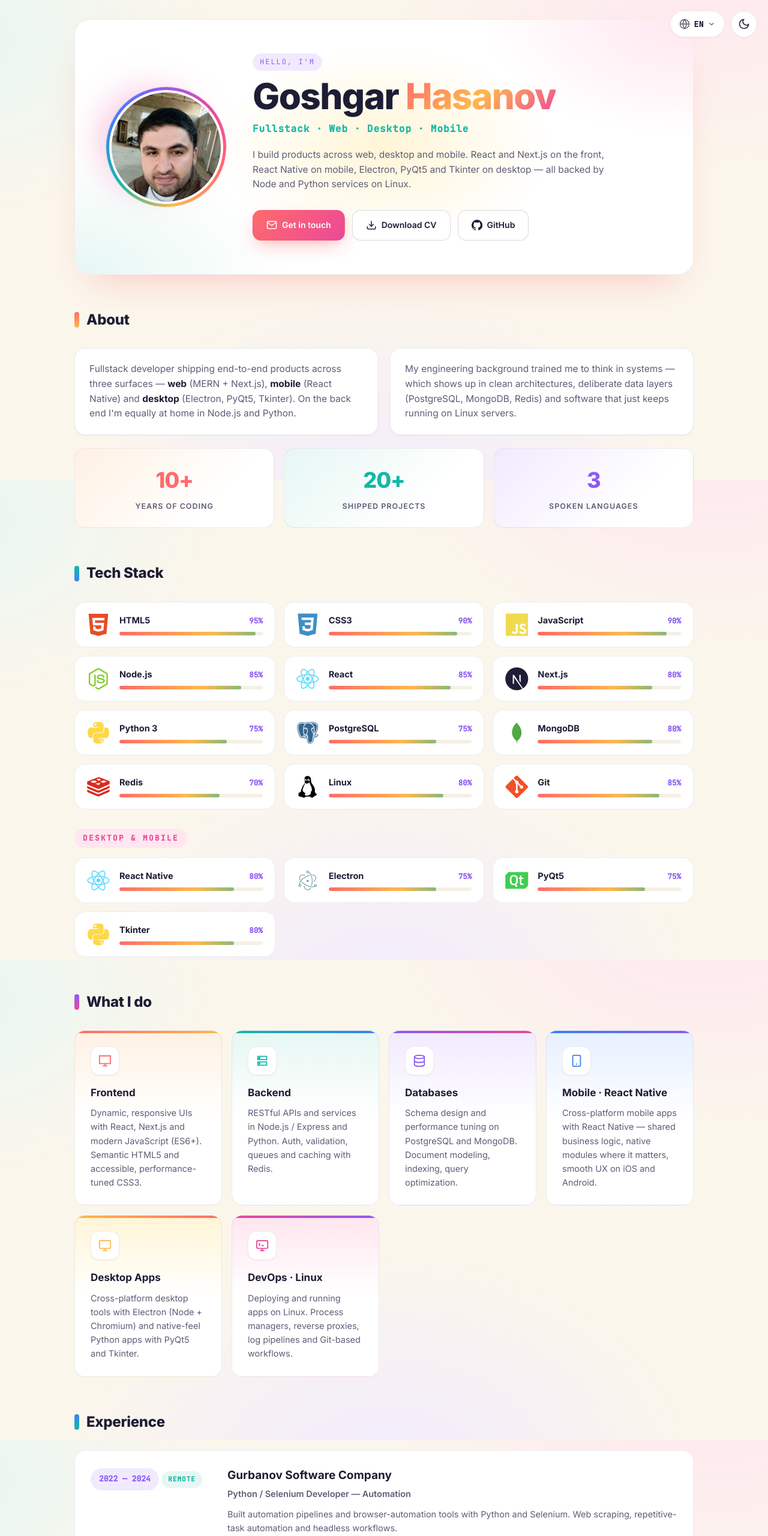
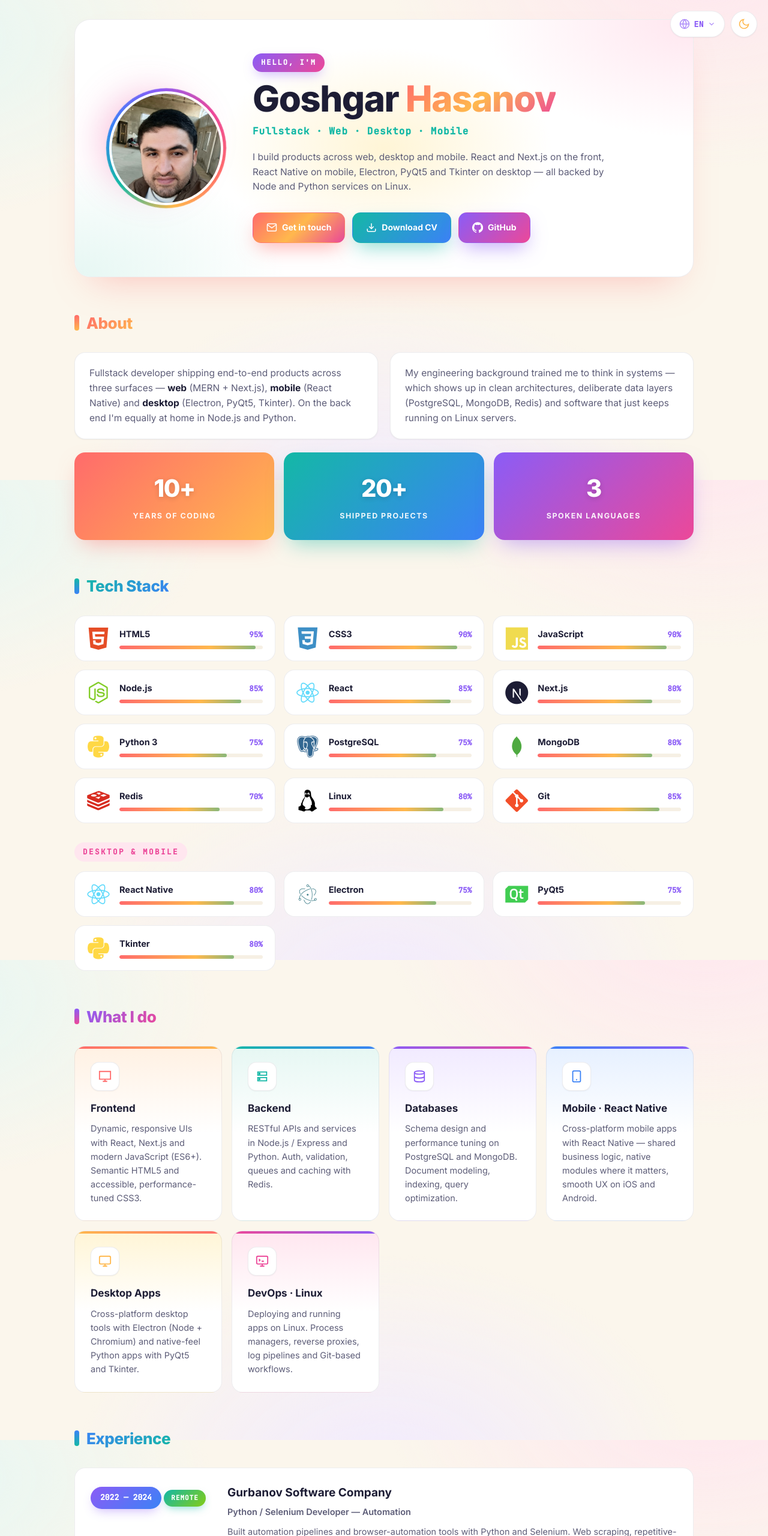
Before and after one commit to goshgarhasanov/goshgarhasanov.github.io, a plain HTML site: page index.html in a window 1280 px wide. Shown: the top 2560 px of the page at 60% size. Drawn offline with nearby package versions, Linux system fonts and the light colour scheme; no server answers.

Commit message:
More color: gradient buttons (3 distinct), gradient stats, colorful contact cards & badges, gradient section titles

```diff
--- a/index.html
+++ b/index.html
@@ -70,7 +70,7 @@
               <svg viewBox="0 0 24 24" width="18" height="18" fill="none" stroke="currentColor" stroke-width="2"><path d="M21 15v4a2 2 0 0 1-2 2H5a2 2 0 0 1-2-2v-4"/><path d="M7 10l5 5 5-5"/><path d="M12 15V3"/></svg>
               <span data-i18n="hero.cta.cv">Download CV</span>
             </a>
-            <a class="btn ghost" href="https://github.com/goshgarhasanov" target="_blank" rel="noopener">
+            <a class="btn gh" href="https://github.com/goshgarhasanov" target="_blank" rel="noopener">
               <svg viewBox="0 0 24 24" width="18" height="18" fill="currentColor"><path d="M12 .5a12 12 0 0 0-3.79 23.4c.6.1.82-.26.82-.58v-2c-3.34.72-4.04-1.6-4.04-1.6-.55-1.39-1.34-1.76-1.34-1.76-1.1-.75.08-.74.08-.74 1.21.08 1.85 1.24 1.85 1.24 1.07 1.84 2.81 1.3 3.5 1 .1-.78.42-1.3.76-1.6-2.66-.3-5.47-1.33-5.47-5.93 0-1.3.47-2.38 1.24-3.22-.13-.3-.54-1.52.12-3.17 0 0 1-.32 3.3 1.23a11.5 11.5 0 0 1 6 0c2.3-1.55 3.3-1.23 3.3-1.23.66 1.65.25 2.87.12 3.17.77.84 1.24 1.92 1.24 3.22 0 4.61-2.81 5.62-5.49 5.92.43.37.81 1.1.81 2.22v3.29c0 .32.21.7.83.58A12 12 0 0 0 12 .5z"/></svg>
               GitHub
             </a>
--- a/styles.css
+++ b/styles.css
@@ -106,15 +106,23 @@ img { display: block; max-width: 100%; }
   display: inline-flex;
   align-items: center;
   justify-content: center;
-  transition: transform .2s, border-color .2s, box-shadow .2s;
+  transition: transform .2s, border-color .2s, box-shadow .25s, color .2s;
   box-shadow: var(--shadow-sm);
   backdrop-filter: blur(8px);
 }
-.theme-toggle { width: 44px; }
-.theme-toggle:hover, .lang-btn:hover {
+.theme-toggle { width: 44px; color: var(--c-amber); }
+.theme-toggle:hover {
+  transform: translateY(-2px) rotate(20deg);
+  color: var(--c-coral);
+  border-color: var(--c-coral);
+  box-shadow: 0 12px 28px -10px rgba(255, 184, 77, 0.6);
+}
+.lang-btn { color: var(--c-violet); }
+.lang-btn:hover {
   transform: translateY(-2px);
-  border-color: var(--c-violet);
-  box-shadow: var(--shadow-md);
+  color: var(--c-rose);
+  border-color: var(--c-rose);
+  box-shadow: 0 12px 28px -10px rgba(139, 92, 246, 0.55);
 }
 .theme-toggle svg { width: 20px; height: 20px; }
 .theme-toggle .icon-sun { display: none; }
@@ -205,15 +213,17 @@ html[data-theme="dark"] .theme-toggle .icon-moon { display: none; }
 }
 .hero-text .eyebrow {
   display: inline-block;
-  color: var(--c-violet);
-  background: var(--t-lavender);
+  color: #ffffff;
+  background: linear-gradient(135deg, var(--c-violet), var(--c-rose));
   font-family: 'JetBrains Mono', monospace;
   font-size: 12px;
+  font-weight: 700;
   letter-spacing: 2px;
   text-transform: uppercase;
-  padding: 5px 12px;
+  padding: 6px 14px;
   border-radius: 999px;
-  margin-bottom: 12px;
+  margin-bottom: 14px;
+  box-shadow: 0 8px 20px -6px rgba(139, 92, 246, 0.5);
 }
 .hero-text h1 {
   font-size: clamp(38px, 5.2vw, 60px);
@@ -253,35 +263,65 @@ html[data-theme="dark"] .theme-toggle .icon-moon { display: none; }
   gap: 8px;
   padding: 13px 22px;
   border-radius: 14px;
-  font-weight: 600;
+  font-weight: 700;
   font-size: 14px;
-  transition: transform .15s ease, box-shadow .2s ease, background .2s ease, border-color .2s ease, color .2s ease;
+  transition: transform .2s, box-shadow .25s, filter .2s;
   border: 1px solid transparent;
   cursor: pointer;
+  color: #ffffff;
+  position: relative;
+  overflow: hidden;
 }
+.btn::after {
+  content: "";
+  position: absolute;
+  inset: 0;
+  background: linear-gradient(135deg, rgba(255,255,255,0.25), transparent 60%);
+  opacity: 0;
+  transition: opacity .2s;
+}
+.btn:hover { transform: translateY(-3px); filter: saturate(1.15); }
+.btn:hover::after { opacity: 1; }
+
 .btn.primary {
-  background: linear-gradient(135deg, var(--c-coral), var(--c-rose));
-  color: #ffffff;
-  box-shadow: 0 12px 30px -8px rgba(255, 107, 107, 0.5);
+  background: linear-gradient(135deg, var(--c-coral) 0%, var(--c-amber) 50%, var(--c-rose) 100%);
+  box-shadow: 0 14px 32px -8px rgba(255, 107, 107, 0.55);
 }
-.btn.primary:hover { transform: translateY(-2px); box-shadow: 0 18px 40px -8px rgba(255, 107, 107, 0.65); }
+.btn.primary:hover { box-shadow: 0 20px 42px -8px rgba(255, 107, 107, 0.75); }
+
 .btn.ghost {
-  background: var(--panel);
-  border-color: var(--border-strong);
-  color: var(--text);
+  background: linear-gradient(135deg, var(--c-mint), var(--c-sky));
+  box-shadow: 0 14px 32px -8px rgba(20, 184, 166, 0.5);
 }
-.btn.ghost:hover { border-color: var(--c-violet); color: var(--c-violet); transform: translateY(-2px); }
+.btn.ghost:hover { box-shadow: 0 20px 42px -8px rgba(20, 184, 166, 0.7); }
+
+.btn.gh {
+  background: linear-gradient(135deg, var(--c-violet), var(--c-rose));
+  box-shadow: 0 14px 32px -8px rgba(139, 92, 246, 0.55);
+}
+.btn.gh:hover { box-shadow: 0 20px 42px -8px rgba(139, 92, 246, 0.75); }
 
 /* ===== Section base ===== */
 .section { margin-top: 56px; }
 .section h2 {
   display: flex; align-items: center; gap: 12px;
-  font-size: 24px;
+  font-size: 26px;
   font-weight: 800;
-  letter-spacing: -0.3px;
+  letter-spacing: -0.5px;
   margin-bottom: 28px;
-  color: var(--text);
 }
+.section h2 > span:last-child {
+  background: linear-gradient(135deg, var(--c-coral), var(--c-violet));
+  -webkit-background-clip: text; background-clip: text;
+  color: transparent;
+}
+.section:nth-of-type(2) h2 > span:last-child { background: linear-gradient(135deg, var(--c-coral), var(--c-amber)); -webkit-background-clip: text; background-clip: text; color: transparent; }
+.section:nth-of-type(3) h2 > span:last-child { background: linear-gradient(135deg, var(--c-mint), var(--c-sky)); -webkit-background-clip: text; background-clip: text; color: transparent; }
+.section:nth-of-type(4) h2 > span:last-child { background: linear-gradient(135deg, var(--c-violet), var(--c-rose)); -webkit-background-clip: text; background-clip: text; color: transparent; }
+.section:nth-of-type(5) h2 > span:last-child { background: linear-gradient(135deg, var(--c-sky), var(--c-mint)); -webkit-background-clip: text; background-clip: text; color: transparent; }
+.section:nth-of-type(6) h2 > span:last-child { background: linear-gradient(135deg, var(--c-amber), var(--c-coral)); -webkit-background-clip: text; background-clip: text; color: transparent; }
+.section:nth-of-type(7) h2 > span:last-child { background: linear-gradient(135deg, var(--c-lime), var(--c-mint)); -webkit-background-clip: text; background-clip: text; color: transparent; }
+.section:nth-of-type(8) h2 > span:last-child { background: linear-gradient(135deg, var(--c-rose), var(--c-violet)); -webkit-background-clip: text; background-clip: text; color: transparent; }
 .bullet {
   display: inline-block;
   width: 8px; height: 26px;
@@ -319,34 +359,42 @@ html[data-theme="dark"] .theme-toggle .icon-moon { display: none; }
   gap: 16px;
 }
 .stat {
-  border: 1px solid var(--border);
   border-radius: var(--radius-sm);
-  padding: 24px;
+  padding: 28px 22px;
   text-align: center;
-  background: var(--panel);
   position: relative;
   overflow: hidden;
   transition: transform .25s, box-shadow .25s;
+  color: #ffffff;
+  border: none;
 }
-.stat:nth-child(1) { background: linear-gradient(135deg, var(--t-peach), var(--panel) 70%); }
-.stat:nth-child(2) { background: linear-gradient(135deg, var(--t-mint), var(--panel) 70%); }
-.stat:nth-child(3) { background: linear-gradient(135deg, var(--t-lavender), var(--panel) 70%); }
-.stat:hover { transform: translateY(-4px); box-shadow: var(--shadow-md); }
+.stat:nth-child(1) {
+  background: linear-gradient(135deg, var(--c-coral), var(--c-amber));
+  box-shadow: 0 16px 36px -12px rgba(255, 107, 107, 0.5);
+}
+.stat:nth-child(2) {
+  background: linear-gradient(135deg, var(--c-mint), var(--c-sky));
+  box-shadow: 0 16px 36px -12px rgba(20, 184, 166, 0.5);
+}
+.stat:nth-child(3) {
+  background: linear-gradient(135deg, var(--c-violet), var(--c-rose));
+  box-shadow: 0 16px 36px -12px rgba(139, 92, 246, 0.5);
+}
+.stat:hover { transform: translateY(-6px); filter: saturate(1.15); }
 .stat b {
   display: block;
-  font-size: 36px;
+  font-size: 40px;
   font-weight: 800;
-  letter-spacing: -1px;
+  letter-spacing: -1.5px;
+  color: #ffffff;
+  text-shadow: 0 2px 8px rgba(0,0,0,0.15);
 }
-.stat:nth-child(1) b { color: var(--c-coral); }
-.stat:nth-child(2) b { color: var(--c-mint); }
-.stat:nth-child(3) b { color: var(--c-violet); }
 .stat span {
-  color: var(--text-dim);
+  color: rgba(255,255,255,0.92);
   font-size: 12.5px;
-  letter-spacing: 1px;
+  letter-spacing: 1.5px;
   text-transform: uppercase;
-  font-weight: 600;
+  font-weight: 700;
 }
 
 /* Skills */
@@ -512,24 +560,26 @@ html[data-theme="dark"] .theme-toggle .icon-moon { display: none; }
   display: inline-block;
   font-family: 'JetBrains Mono', monospace;
   font-size: 13px;
-  font-weight: 600;
-  color: var(--c-violet);
-  padding: 8px 14px;
-  background: var(--t-lavender);
+  font-weight: 700;
+  color: #ffffff;
+  padding: 8px 16px;
+  background: linear-gradient(135deg, var(--c-violet), var(--c-sky));
   border-radius: 999px;
+  box-shadow: 0 8px 18px -6px rgba(139, 92, 246, 0.45);
 }
 .tag {
   display: inline-block;
-  margin-top: 8px;
+  margin-top: 10px;
   font-family: 'JetBrains Mono', monospace;
   font-size: 11px;
   font-weight: 700;
   text-transform: uppercase;
   letter-spacing: 1px;
-  color: var(--c-mint);
-  padding: 5px 11px;
-  background: var(--t-mint);
+  color: #ffffff;
+  padding: 5px 12px;
+  background: linear-gradient(135deg, var(--c-mint), var(--c-lime));
   border-radius: 999px;
+  box-shadow: 0 6px 14px -4px rgba(20, 184, 166, 0.5);
 }
 .edu-right h3 { font-size: 19px; margin-bottom: 4px; color: var(--text); }
 .edu-degree {
@@ -578,29 +628,46 @@ html[data-theme="dark"] .theme-toggle .icon-moon { display: none; }
   gap: 14px;
 }
 .contact-item {
-  background: var(--panel);
-  border: 1px solid var(--border);
   border-radius: var(--radius-sm);
-  padding: 18px 20px;
+  padding: 20px;
   display: flex;
   align-items: center;
   gap: 14px;
-  transition: transform .2s, border-color .2s, box-shadow .2s;
+  transition: transform .25s, box-shadow .25s, filter .2s;
+  border: 1px solid var(--border);
+  position: relative;
+  overflow: hidden;
 }
-.contact-item:hover { transform: translateY(-3px); box-shadow: var(--shadow-md); border-color: var(--c-violet); }
-.contact-item svg {
-  width: 24px; height: 24px;
-  color: var(--c-violet);
-  flex: 0 0 24px;
+.contact-item:hover { transform: translateY(-4px); filter: saturate(1.1); }
+.contact-item svg { width: 26px; height: 26px; flex: 0 0 26px; }
+
+.contact-item:nth-child(1) {
+  background: linear-gradient(135deg, var(--t-peach), var(--panel) 80%);
+  box-shadow: 0 12px 28px -14px rgba(255, 107, 107, 0.45);
 }
 .contact-item:nth-child(1) svg { color: var(--c-coral); }
-.contact-item:nth-child(1):hover { border-color: var(--c-coral); }
+.contact-item:nth-child(1):hover { box-shadow: 0 18px 36px -12px rgba(255, 107, 107, 0.6); }
+
+.contact-item:nth-child(2) {
+  background: linear-gradient(135deg, var(--t-sky), var(--panel) 80%);
+  box-shadow: 0 12px 28px -14px rgba(59, 130, 246, 0.45);
+}
 .contact-item:nth-child(2) svg { color: var(--c-sky); }
-.contact-item:nth-child(2):hover { border-color: var(--c-sky); }
+.contact-item:nth-child(2):hover { box-shadow: 0 18px 36px -12px rgba(59, 130, 246, 0.6); }
+
+.contact-item.wa {
+  background: linear-gradient(135deg, var(--t-mint), var(--panel) 80%);
+  box-shadow: 0 12px 28px -14px rgba(37, 211, 102, 0.45);
+}
 .contact-item.wa svg { color: #25d366; }
-.contact-item.wa:hover { border-color: #25d366; }
-.contact-item:nth-child(4) svg { color: var(--text); }
-.contact-item:nth-child(4):hover { border-color: var(--text); }
+.contact-item.wa:hover { box-shadow: 0 18px 36px -12px rgba(37, 211, 102, 0.6); }
+
+.contact-item:nth-child(4) {
+  background: linear-gradient(135deg, var(--t-lavender), var(--panel) 80%);
+  box-shadow: 0 12px 28px -14px rgba(139, 92, 246, 0.45);
+}
+.contact-item:nth-child(4) svg { color: var(--c-violet); }
+.contact-item:nth-child(4):hover { box-shadow: 0 18px 36px -12px rgba(139, 92, 246, 0.6); }
 .contact-item b { display: block; font-size: 14.5px; color: var(--text); font-weight: 700; }
 .contact-item span { color: var(--text-dim); font-size: 13px; word-break: break-all; font-family: 'JetBrains Mono', monospace; }
 
```
